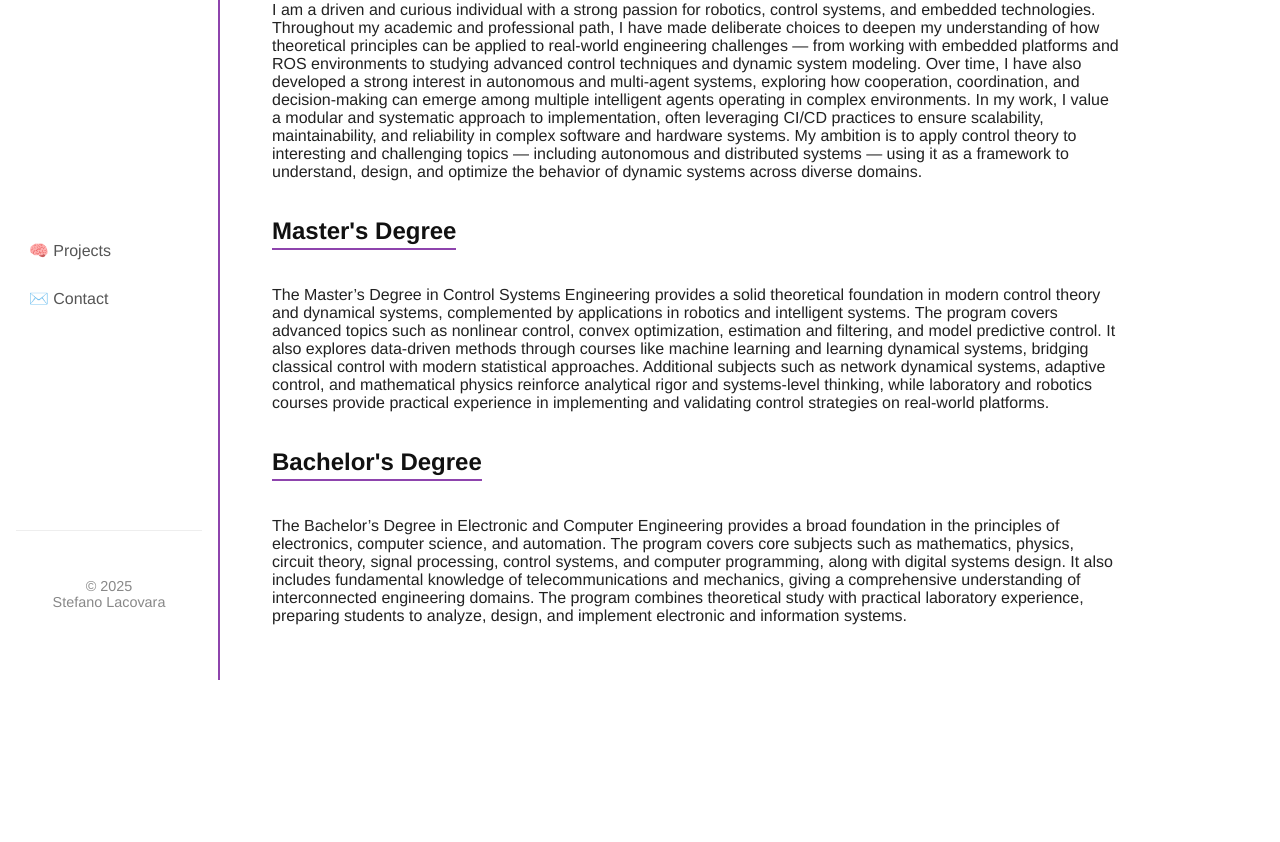
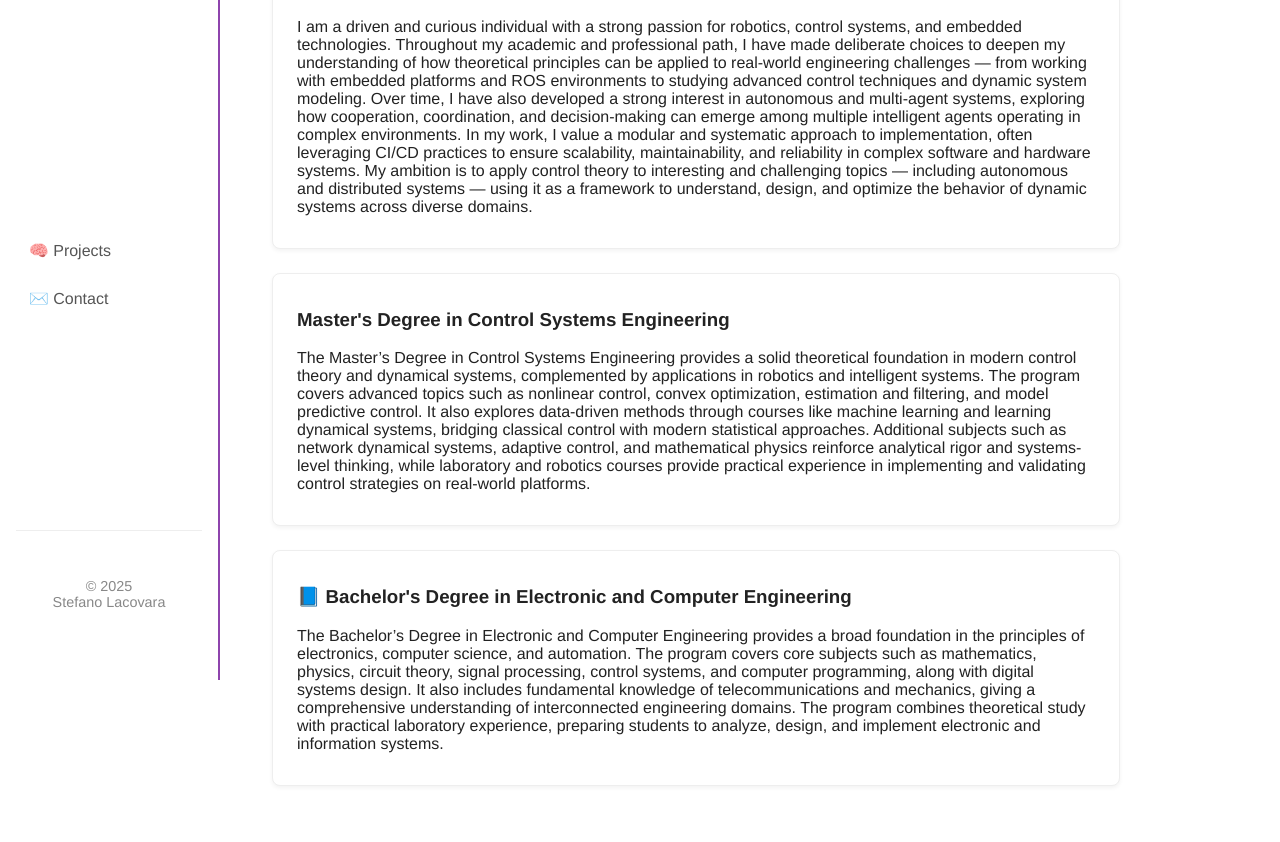
Before and after one commit to lstef4no/lstef4no.github.io, a plain HTML site: page index.html in a window 1280 px wide. Shown: the part 120-962 px from the top of the page. Before the commit the page ends 800 px from the top, so only its background shows below. Drawn offline with Linux system fonts and the light colour scheme.

Commit message:
fix on the main page

```diff
--- a/css/style.css
+++ b/css/style.css
@@ -92,8 +92,8 @@ body {
   text-decoration: underline;
 }
 
-/* === Project cards === */
-.project {
+/* === cards === */
+.cards {
   background: #fff;
   border: 1px solid #eee;
   border-radius: 8px;
@@ -103,7 +103,7 @@ body {
   transition: transform 0.2s ease, box-shadow 0.2s ease;
 }
 
-.project:hover {
+.cards:hover {
   transform: translateY(-3px);
   box-shadow: 0 4px 10px rgba(0,0,0,0.08);
 }
--- a/index.html
+++ b/index.html
@@ -28,23 +28,28 @@
     <main class="content">
       <section>
         <h1>Welcome</h1>
+      </section>
+
+      <section>
+        <div class="cards">
           <p>
             I am a driven and curious individual with a strong passion for robotics, control systems, and embedded technologies. Throughout my academic and professional path, I have made deliberate choices to deepen my understanding of how theoretical principles can be applied to real-world engineering challenges — from working with embedded platforms and ROS environments to studying advanced control techniques and dynamic system modeling. Over time, I have also developed a strong interest in autonomous and multi-agent systems, exploring how cooperation, coordination, and decision-making can emerge among multiple intelligent agents operating in complex environments. In my work, I value a modular and systematic approach to implementation, often leveraging CI/CD practices to ensure scalability, maintainability, and reliability in complex software and hardware systems. My ambition is to apply control theory to interesting and challenging topics — including autonomous and distributed systems — using it as a framework to understand, design, and optimize the behavior of dynamic systems across diverse domains.
           </p>
-      </section>
+        </div>
 
-      <section>
-        <h2>Master's Degree</h2>
+        <div class="cards">
+          <h3>Master's Degree in Control Systems Engineering</h3>
           <p>
             The Master’s Degree in Control Systems Engineering provides a solid theoretical foundation in modern control theory and dynamical systems, complemented by applications in robotics and intelligent systems. The program covers advanced topics such as nonlinear control, convex optimization, estimation and filtering, and model predictive control. It also explores data-driven methods through courses like machine learning and learning dynamical systems, bridging classical control with modern statistical approaches. Additional subjects such as network dynamical systems, adaptive control, and mathematical physics reinforce analytical rigor and systems-level thinking, while laboratory and robotics courses provide practical experience in implementing and validating control strategies on real-world platforms.
           </p>
-        </section>
+        </div>
 
-        <section>
-        <h2>Bachelor's Degree</h2>
+        <div class="cards">
+          <h3>📘 Bachelor's Degree in Electronic and Computer Engineering</h3>
           <p>
             The Bachelor’s Degree in Electronic and Computer Engineering provides a broad foundation in the principles of electronics, computer science, and automation. The program covers core subjects such as mathematics, physics, circuit theory, signal processing, control systems, and computer programming, along with digital systems design. It also includes fundamental knowledge of telecommunications and mechanics, giving a comprehensive understanding of interconnected engineering domains. The program combines theoretical study with practical laboratory experience, preparing students to analyze, design, and implement electronic and information systems.
           </p>
+        </div>
     </section>
     </main>
 
```
Lines whose indentation alone changed are shown as unchanged.
